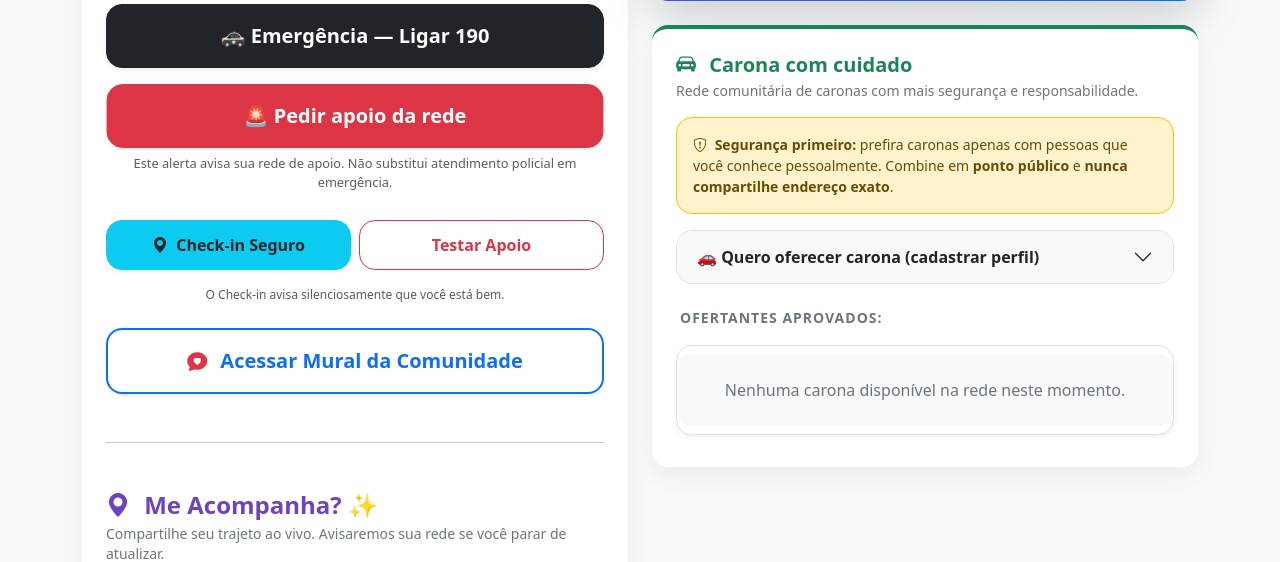
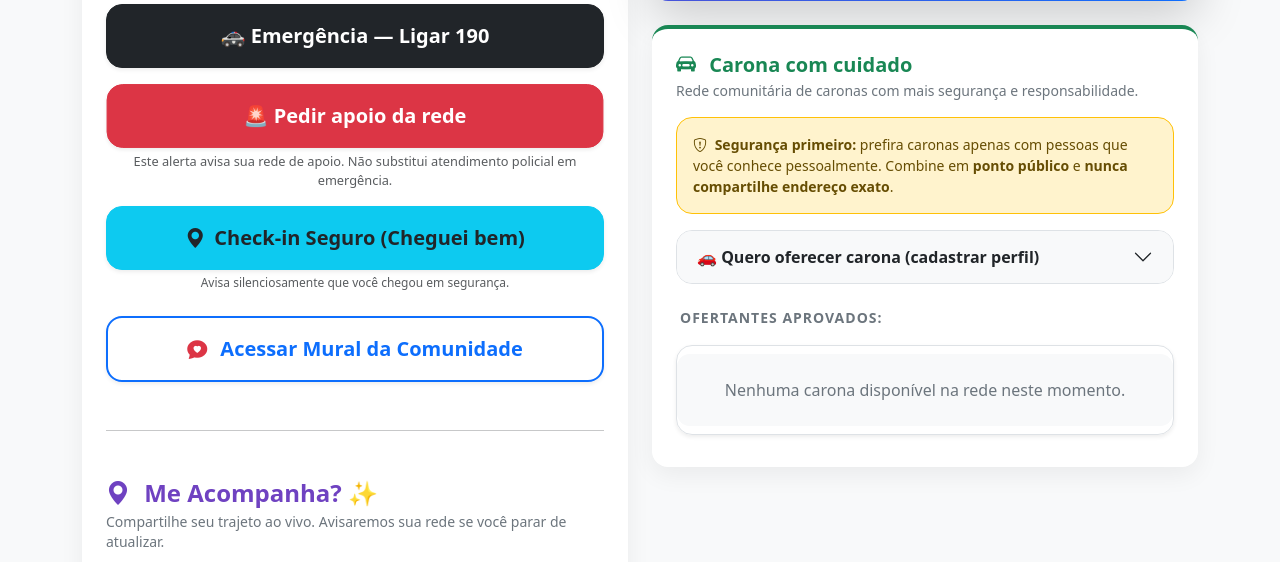
Before and after one commit to sabrinaandraderocha-cmyk/rainbowsafe, a Flask app: page / in a window 1280 px wide. Shown: the part 427-989 px from the top of the page. Run offline with Flask 3, Linux system fonts and the light colour scheme; data that the repository does not hold is empty; some libraries are stand-ins or nearby versions.

Commit message:
Update index.html

```diff
--- a/templates/index.html
+++ b/templates/index.html
@@ -66,27 +66,22 @@
                 🚓 Emergência — Ligar 190
               </a>
 
-              <button id="btnSOS" class="btn btn-danger btn-lg rounded-4 py-3 shadow-sm fw-bold">
-                🚨 Pedir apoio da rede
-              </button>
-              <div class="small text-muted text-center" style="font-size: 0.8rem; margin-top: -10px;">
-                Este alerta avisa sua rede de apoio. Não substitui atendimento policial em emergência.
+              <div>
+                <button id="btnSOS" class="btn btn-danger btn-lg rounded-4 py-3 shadow-sm fw-bold w-100">
+                  🚨 Pedir apoio da rede
+                </button>
+                <div class="small text-muted text-center mt-1" style="font-size: 0.8rem;">
+                  Este alerta avisa sua rede de apoio. Não substitui atendimento policial em emergência.
+                </div>
               </div>
 
-              <div class="row g-2 mt-1">
-                <div class="col-sm-6">
-                  <button id="btnCheckin" class="btn btn-info w-100 rounded-4 text-dark fw-bold shadow-sm" style="padding: 12px 0;">
-                    <i class="bi bi-geo-alt-fill me-1"></i> Check-in Seguro
-                  </button>
+              <div>
+                <button id="btnCheckin" class="btn btn-info btn-lg rounded-4 py-3 text-dark fw-bold shadow-sm w-100">
+                  <i class="bi bi-geo-alt-fill me-1"></i> Check-in Seguro (Cheguei bem)
+                </button>
+                <div class="small text-muted text-center mt-1" style="font-size: 0.75rem;">
+                  Avisa silenciosamente que você chegou em segurança.
                 </div>
-                <div class="col-sm-6">
-                  <button id="btnTest" class="btn btn-outline-danger w-100 rounded-4 fw-semibold bg-white" style="padding: 12px 0;">
-                    Testar Apoio
-                  </button>
-                </div>
-              </div>
-              <div class="small text-muted text-center" style="font-size: 0.75rem;">
-                O Check-in avisa silenciosamente que você está bem.
               </div>
             </div>
 
```
